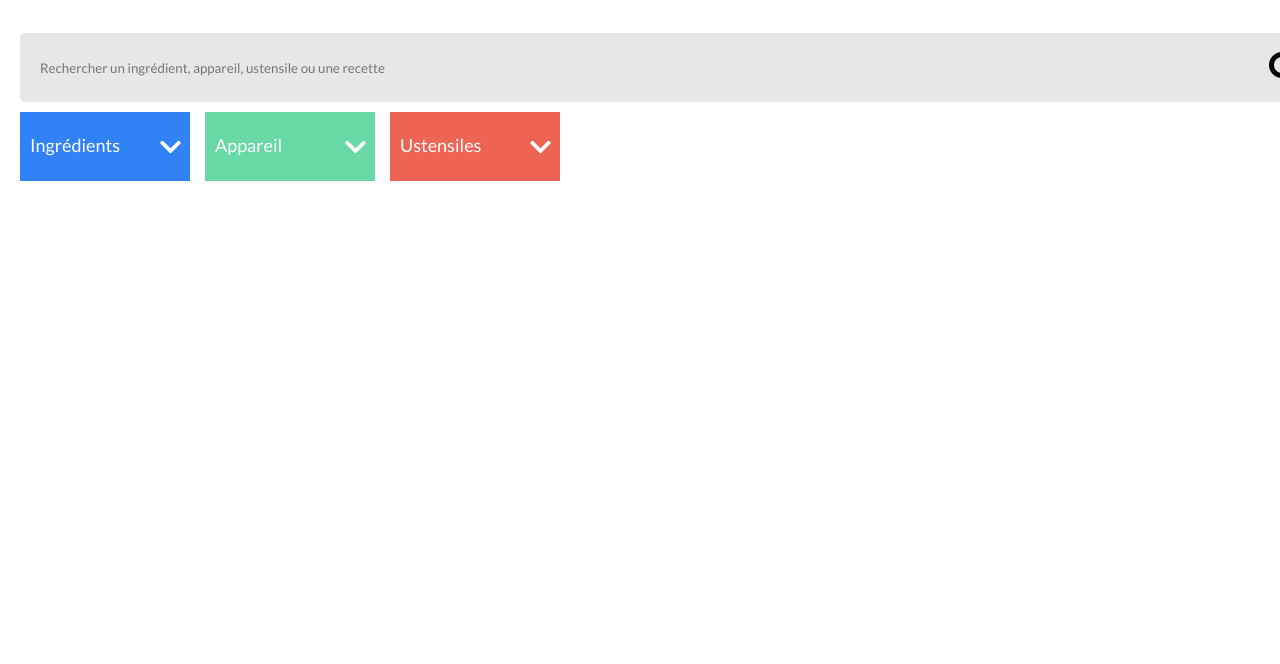
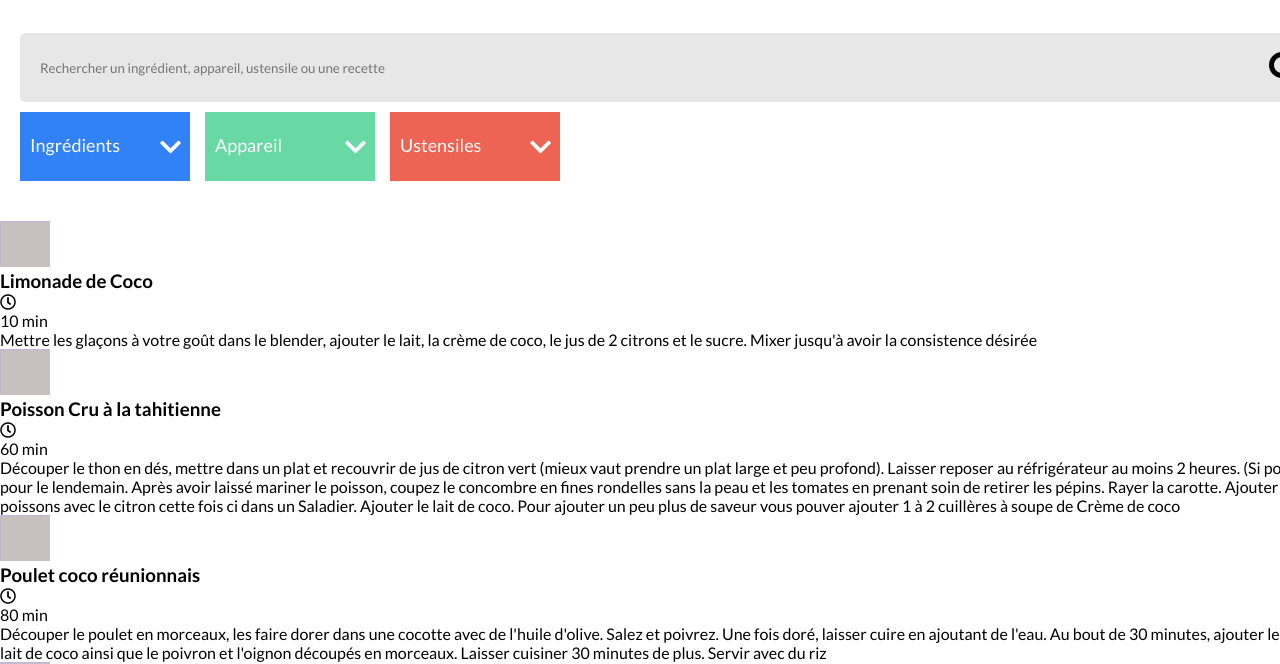
Before and after one commit to m-amroune/MoustaphaAmroune_7_16122021, a website with bundled scripts: page index.html in a window 1280 px wide. Shown: the part 137-801 px from the top of the page. Built offline with nearby package versions, Linux system fonts and the light colour scheme.

Commit message:
start integration recipes card with POO

```diff
--- a/index.html
+++ b/index.html
@@ -71,7 +71,7 @@
         </section>
     </main>
 
-
+    <script type="module" src="js/index.js"></script>
 </body>
 
 </html>
--- /dev/null
+++ b/js/index.js
@@ -0,0 +1,19 @@
+import { RecipeCard } from "./recipeCard.js";
+import { recipes } from "./recipes.js";
+
+const recipesPage = document.querySelector("section");
+const cards = [];
+
+for (let recipe of recipes) {
+  let card = new RecipeCard(
+    recipe.name,
+    recipe.time,
+    recipe.ingredients,
+    recipe.description
+  );
+  cards.push(card);
+}
+
+cards.forEach((recipe) => {
+  recipesPage.appendChild(recipe.displayCard());
+});
--- /dev/null
+++ b/js/recipeCard.js
@@ -0,0 +1,38 @@
+export class RecipeCard {
+  constructor(name, time, ingredients, description) {
+    this.name = name;
+    this.time = time;
+    this.ingredients = ingredients;
+    this.description = description;
+  }
+
+  displayCard() {
+    const cardArticle = document.createElement("article");
+    const cardImg = document.createElement("img");
+    const cardName = document.createElement("h3");
+    const duration = document.createElement("p");
+    const cardIngredientsList = document.createElement("ul");
+    const cardInstructions = document.createElement("p");
+
+    cardImg.classList.add("card-img");
+    cardName.classList.add("card-name");
+    duration.classList.add("duration");
+    cardIngredientsList.classList.add("ingredients-list");
+    cardInstructions.classList.add("card-instructions");
+
+    cardImg.setAttribute("src", "../img/placeholder.png");
+    cardName.textContent = `${this.name}`;
+    duration.innerHTML = `<i class="far fa-clock"></i> ${this.time} min`;
+    cardInstructions.textContent = `${this.description}`;
+
+    cardArticle.append(
+      cardImg,
+      cardName,
+      duration,
+      cardIngredientsList,
+      cardInstructions
+    );
+
+    return cardArticle;
+  }
+}
--- a/js/recipes.js
+++ b/js/recipes.js
@@ -1,4 +1,4 @@
-const recipes = [
+export const recipes = [
   {
     id: 1,
     name: "Limonade de Coco",
--- a/sass/components/_dropdown.scss
+++ b/sass/components/_dropdown.scss
@@ -34,8 +34,6 @@
 
 .dropdown-ingredients {
   background-color: #3282f7;
-  width: 170px;
-  height: 69px;
 }
 .dropdown-ingredients::placeholder {
   color: #fff;
@@ -44,8 +42,6 @@
 
 .dropdown-appareil {
   background-color: #68d9a4;
-  width: 170px;
-  height: 69px;
 }
 .dropdown-appareil::placeholder {
   color: #fff;
@@ -54,8 +50,6 @@
 
 .dropdown-ustensiles {
   background-color: #ed6454;
-  width: 170px;
-  height: 69px;
 }
 .dropdown-ustensiles::placeholder {
   color: #fff;
```
Also changed, not shown: css/style.css, img/placeholder.png (added), 1 other file.
